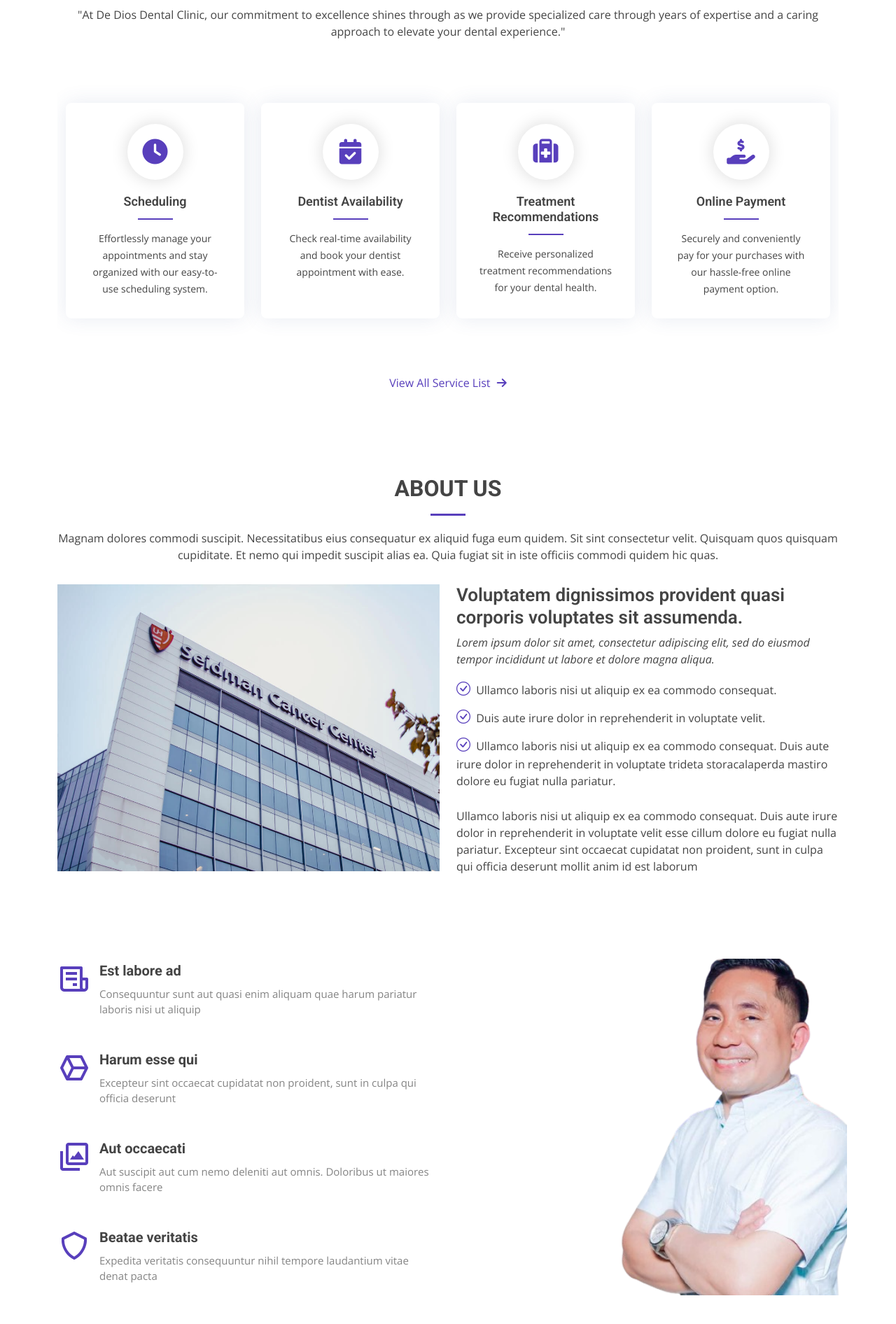
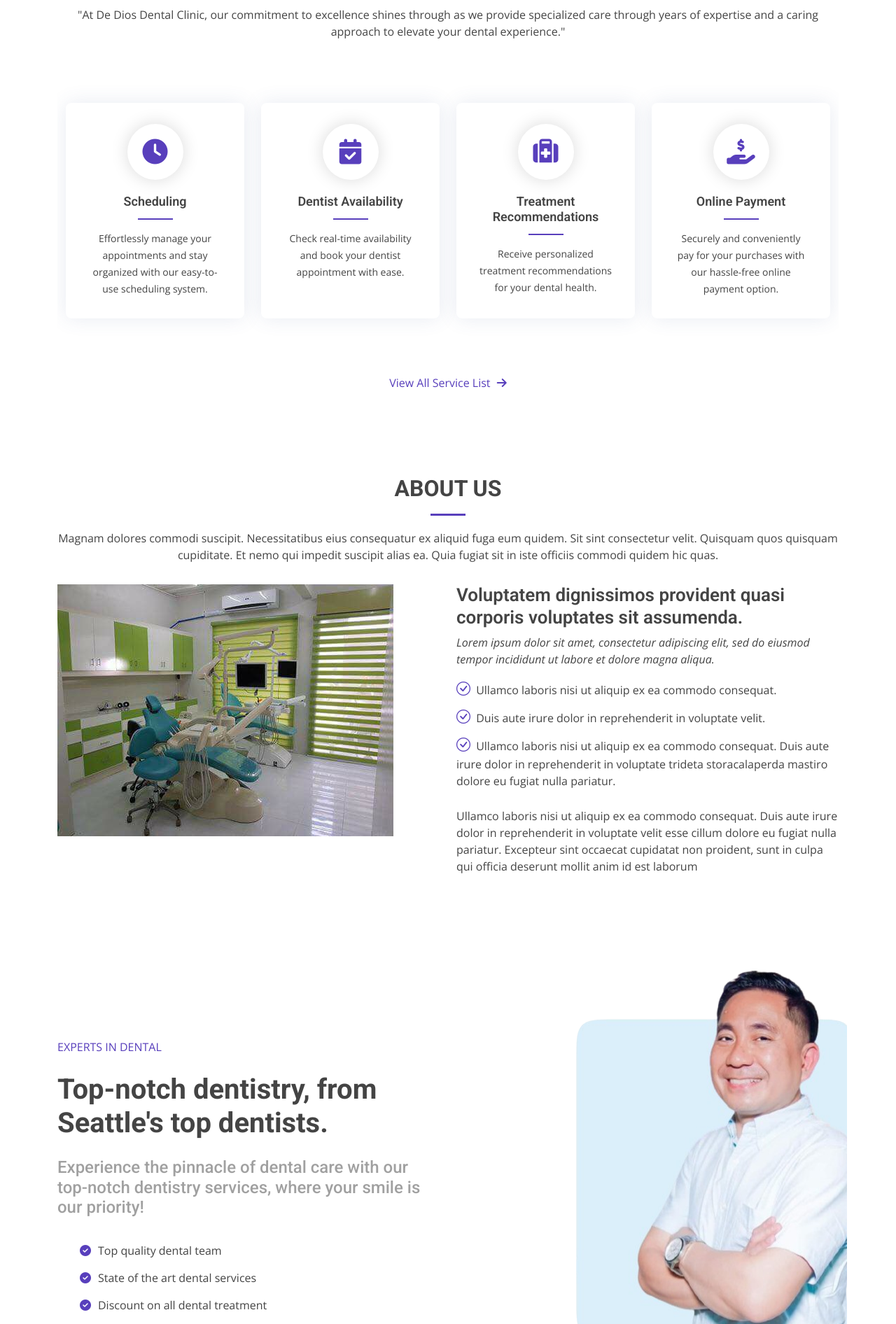
Before and after one commit to CedricEscribel/DeDios, a PHP site: page / in a window 1280 px wide. Shown: the part 1009-2901 px from the top of the page at 70% size. Run offline with PHP 8.4, Linux system fonts and the light colour scheme.

Commit message:
add more and pictures

```diff
--- a/assets/css/style.css
+++ b/assets/css/style.css
@@ -397,8 +397,11 @@ h6 {
 # Hero Section
 --------------------------------------------------------------*/
 .hero-section {
-  background: linear-gradient(to right, rgba(39, 70, 133, 0.8) 0%, rgba(61, 179, 197, 0.3) 70%), url(../img/hero.png);
+  background: linear-gradient(to right, rgba(39, 70, 133, 0.8) 0%, rgba(61, 179, 197, 0.3) 100%), url(../img/hero.png);
   position: relative;
+  background-repeat: no-repeat;
+  background-size: contain;
+
 }
 
 .hero-section .wave {
@@ -696,10 +699,23 @@ section {
   margin: 5px 0 10px 60px;
 }
 
-.features .icon-box i {
-  font-size: 48px;
-  float: left;
+.features .details p, h1{
+  margin-bottom: 25px;
+}
+
+.features li{
+  list-style-type: none;
+  margin-bottom: 15px;
+}
+
+.features li i{
+  margin-right: 10px;
   color: #583FBC;
+}
+
+.features .details h4{
+opacity: .5;
+margin-bottom: 35px;
 }
 
 .features .icon-box p {
@@ -713,7 +729,20 @@ section {
   background-repeat: no-repeat;
   background-size: cover;
   min-height: 400px;
+  background: url('../img/expert.png');
+  max-width: 40%;
+  padding-bottom: 40%; /* Added padding-bottom to maintain aspect ratio */
+  right: 10px;
+
 }
+
+@media (max-width: 992px)   {
+  .features .image {
+    display: none;
+  }
+}
+
+
 
 /*--------------------------------------------------------------
 # Services
@@ -887,16 +916,13 @@ section {
     border-radius: 20px; /* Border radius */
     padding: 20px; /* Add some padding */
     margin-bottom: 20px; /* Add some space at the bottom */
+    margin: 50px;
   }
 
   /* This creates the floating effect */
   #testimonials::before {
     content: '';
     position: absolute;
-    top: -20px; /* Adjust as needed */
-    left: -20px; /* Adjust as needed */
-    right: -20px; /* Adjust as needed */
-    bottom: -20px; /* Adjust as needed */
     z-index: -1;
     background-color: #3498db; /* Same as section background */
     border-radius: 25px; /* Border radius */
--- a/index.html
+++ b/index.html
@@ -9,8 +9,8 @@
     <meta content="" name="keywords" />
 
     <!-- Favicons -->
-    <link href="assets/img/favicon.png" rel="icon" />
-    <link href="assets/img/apple-touch-icon.png" rel="apple-touch-icon" />
+    <link href="assets/img/icon.png" rel="icon" />
+    <link href="assets/img/icon.png " />
 
     <div html-include="./links.html"></div>
 
--- a/pages/features.html
+++ b/pages/features.html
@@ -1,45 +1,26 @@
 <section id="features" class="features">
-    <div class="container" data-aos="fade-up">
-      <div class="row">
-        <div class="col-lg-6 order-2 order-lg-1" data-aos="fade-right">
-          <div class="icon-box mt-5 mt-lg-0">
-            <i class="bx bx-receipt"></i>
-            <h4>Est labore ad</h4>
-            <p>
-              Consequuntur sunt aut quasi enim aliquam quae harum pariatur
-              laboris nisi ut aliquip
-            </p>
-          </div>
-          <div class="icon-box mt-5">
-            <i class="bx bx-cube-alt"></i>
-            <h4>Harum esse qui</h4>
-            <p>
-              Excepteur sint occaecat cupidatat non proident, sunt in culpa
-              qui officia deserunt
-            </p>
-          </div>
-          <div class="icon-box mt-5">
-            <i class="bx bx-images"></i>
-            <h4>Aut occaecati</h4>
-            <p>
-              Aut suscipit aut cum nemo deleniti aut omnis. Doloribus ut
-              maiores omnis facere
-            </p>
-          </div>
-          <div class="icon-box mt-5">
-            <i class="bx bx-shield"></i>
-            <h4>Beatae veritatis</h4>
-            <p>
-              Expedita veritatis consequuntur nihil tempore laudantium vitae
-              denat pacta
-            </p>
-          </div>
+  <div class="container" data-aos="fade-up">
+    <div class="row justify-content-between">
+      <div class="col-lg-6 order-2 order-lg-1" style="padding-top: 10%;" data-aos="fade-right">
+        <div class="details mt-1 mt-lg-0">
+          <p style="color: #583fbc">EXPERTS IN DENTAL</p>
+          <h1><b>Top-notch dentistry, from Seattle's top dentists.</b></h1>
+          <h4>
+            Experience the pinnacle of dental care with our top-notch dentistry
+            services, where your smile is our priority!
+          </h4>
+          <ul class="features">
+            <li><i class="fas fa-circle-check"></i>Top quality dental team</li>
+            <li>
+              <i class="fas fa-circle-check"></i>State of the art dental services
+            </li>
+            <li>
+              <i class="fas fa-circle-check"></i>Discount on all dental treatment
+            </li>
+          </ul>
         </div>
-        <div
-          class="image col-lg-6 order-1 order-lg-2"
-          style="background-image: url('../assets/img/expert.png')"
-          data-aos="zoom-in"
-        ></div>
       </div>
+      <div class="image col-lg-6 order-1 order-lg-2" data-aos="zoom-in"></div>
     </div>
-  </section>
+  </div>
+</section>
```
Also changed, not shown: assets/img/about.jpg, assets/img/apple-touch-icon.png (deleted), assets/img/expert.png, assets/img/favicon.png (deleted), assets/img/icon.png (added).
